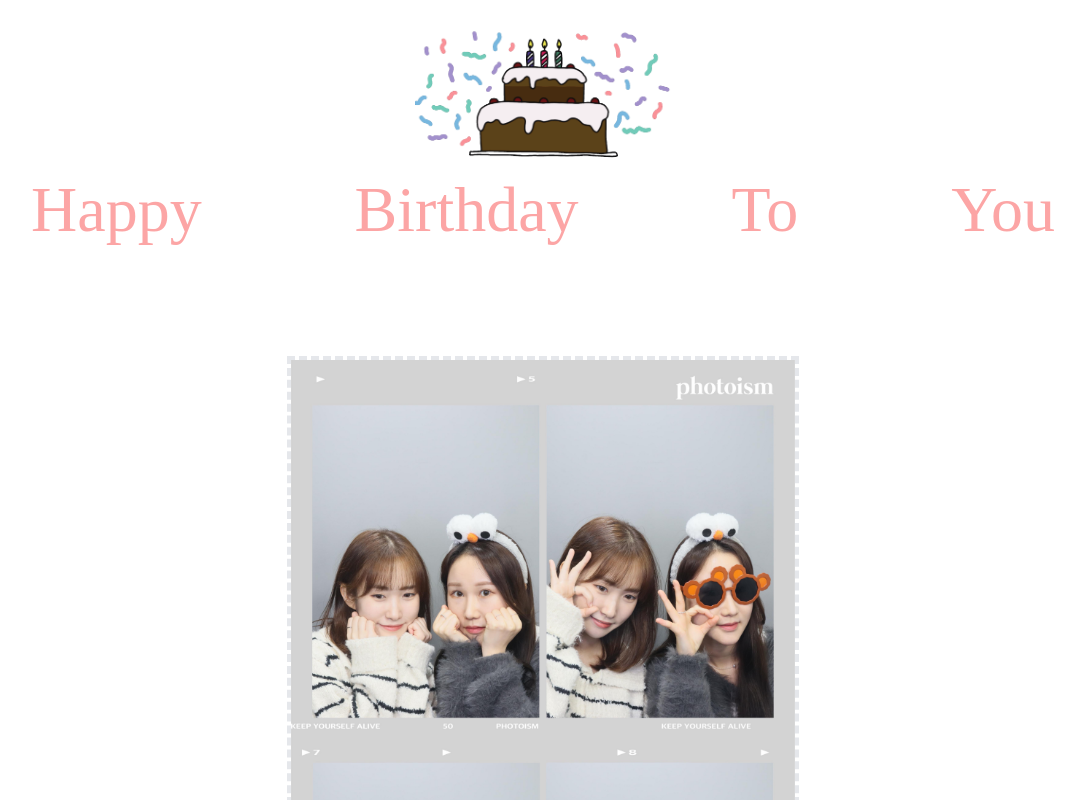
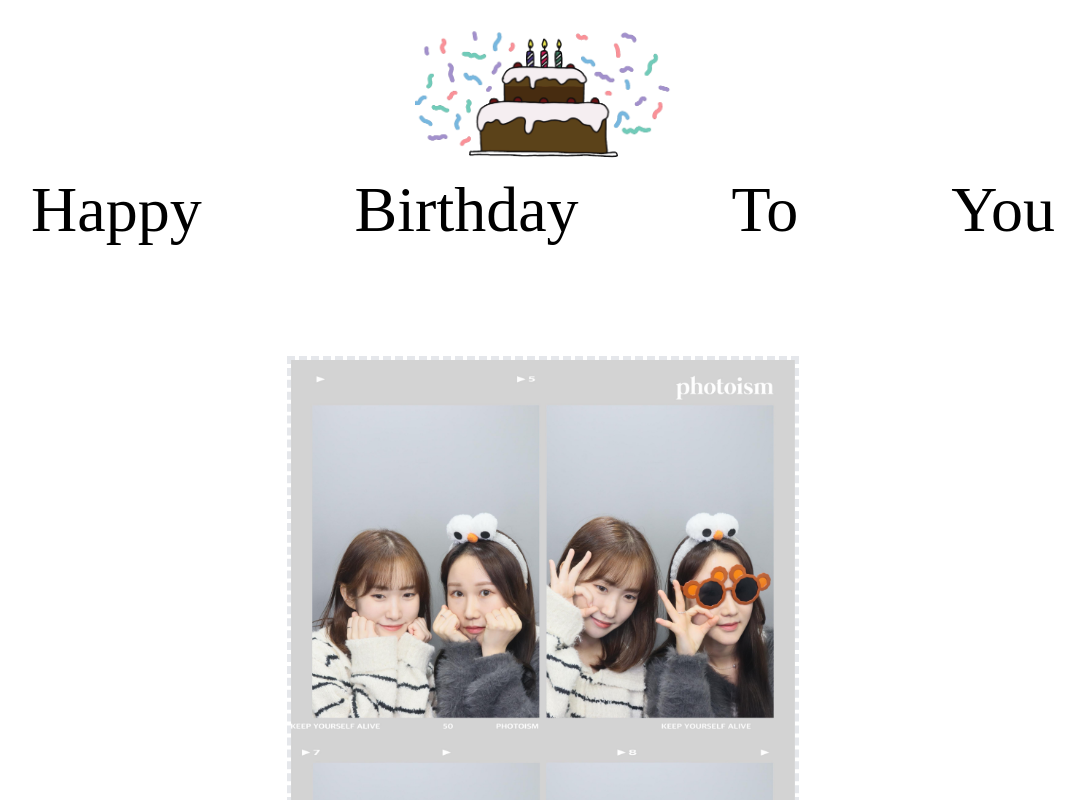
Before and after one commit to hyeleeeeen/birthday_project, a React (Create React App) app: page / in a window 1280 px wide. Shown: the top 800 px of the page, without its empty margins (97-1179 px from the left). Built offline with nearby package versions, Linux system fonts and the light colour scheme; a web font is replaced by a local one.

Commit message:
:art: style : h2 css 변경

```diff
--- a/src/input.css
+++ b/src/input.css
@@ -28,7 +28,6 @@
     font-weight: semi-bold;
     @apply max-md:text-3xl;
     @apply max-md:font-medium;
-    @apply text-red-300;
   }
 }
 
```
